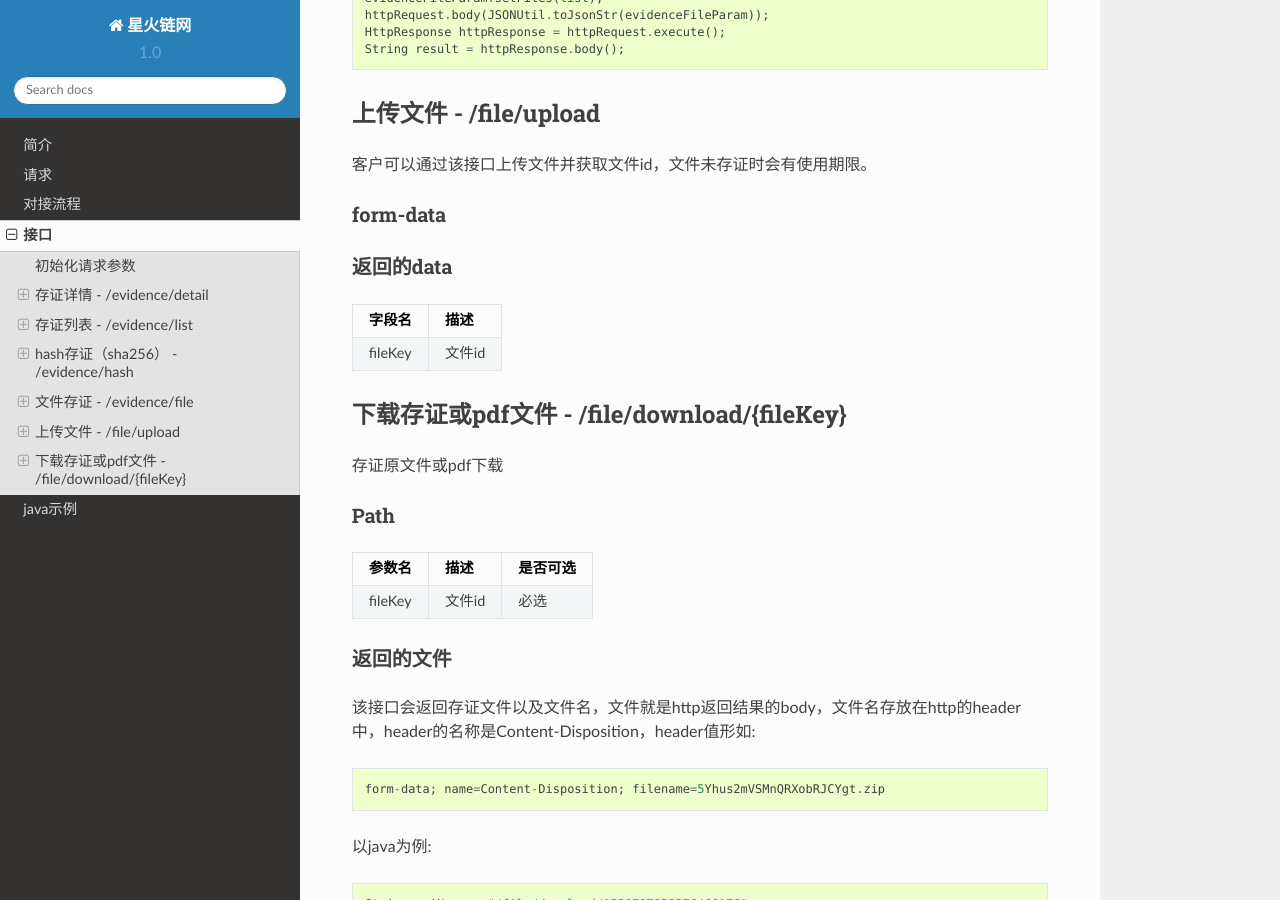
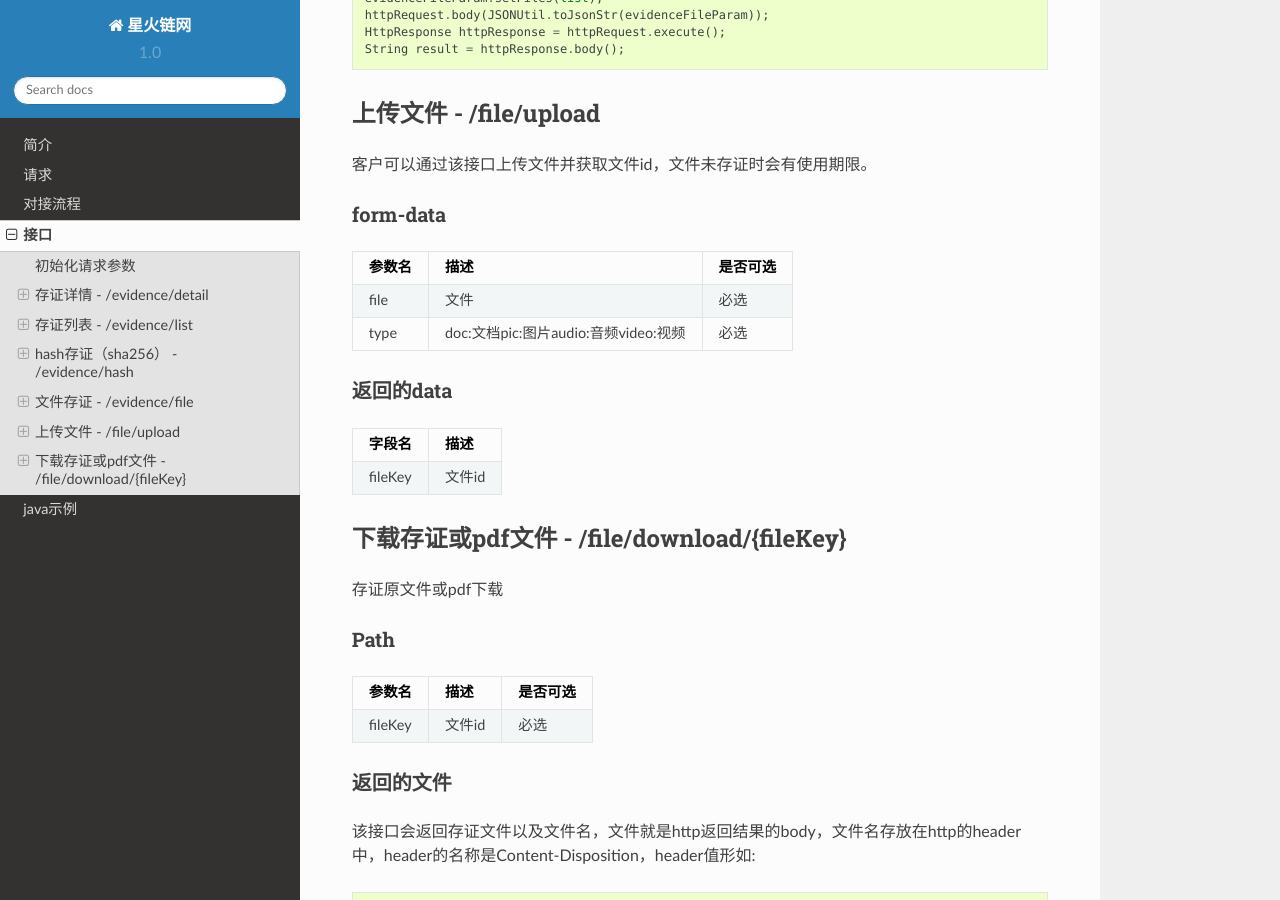
Before and after one commit to kurohayan/xhy-docs, a Sphinx documentation site: the page built from docs/api.rst, in a window 1280 px wide and 900 px high, scrolled down 4987 px. Built offline with Sphinx 7.4.7 and the Read the Docs theme 2.0.0, drawn with Linux system fonts in a browser that asks for light colours; some of the changed lines change nothing that is shown.

Commit message:
完善文档，问题处理

```diff
--- a/docs/api.rst
+++ b/docs/api.rst
@@ -232,7 +232,7 @@ form-data
 参数名         描述                                            是否可选
 =========  ============================================= ==============
 file         文件                                             必选
-type         文件类型doc:文档pic:图片audio:音频video:视频        必选
+type         doc:文档pic:图片audio:音频video:视频               必选
 =========  ============================================= ==============
 
 返回的data
```
